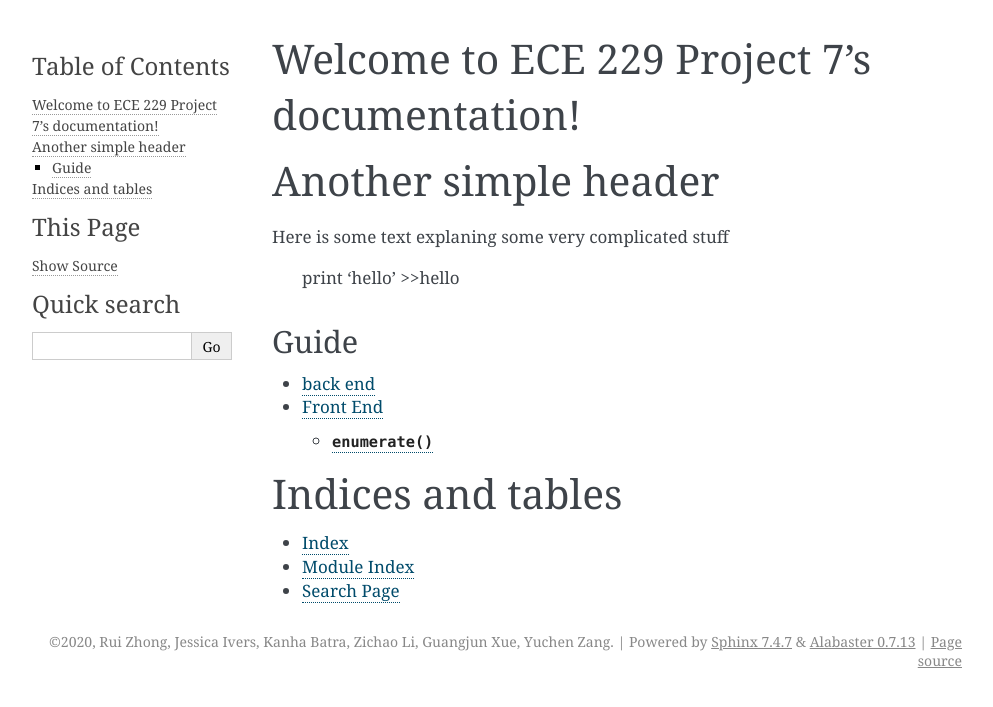
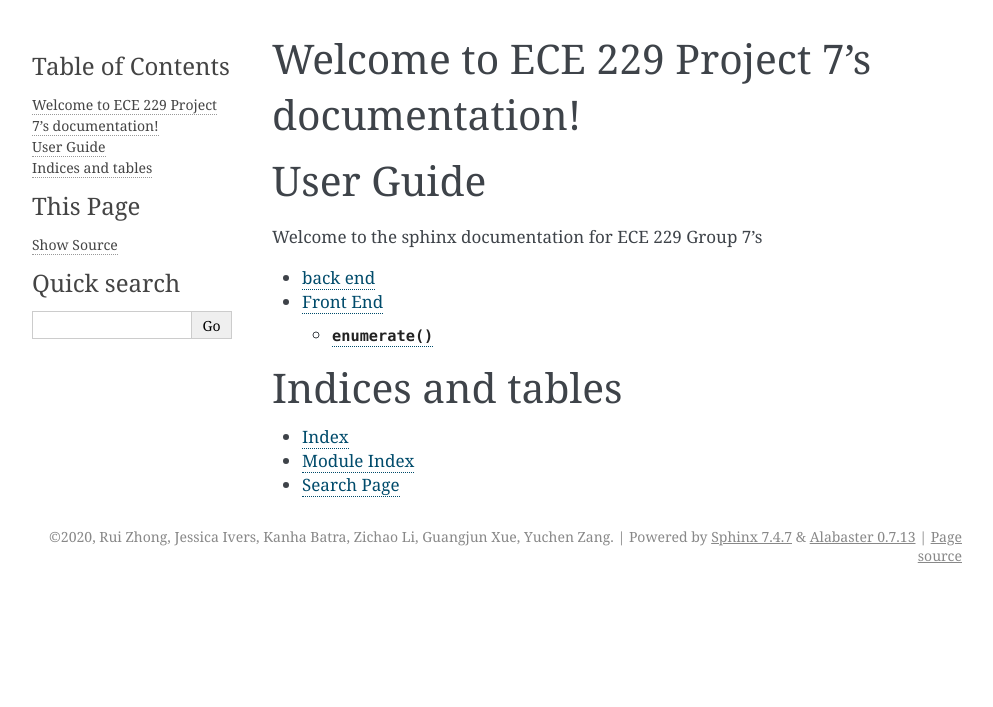
Before and after one commit to sourcefull/Group7-sphinx, a Sphinx documentation site: the page built from source/index.rst, in a window 1280 px wide. Shown: the top 707 px of the page, without its empty margins (148-1141 px from the left). Built offline with Sphinx 7.4.7, drawn with Linux system fonts in a browser that asks for light colours.

Commit message:
pushing new version

```diff
--- a/source/index.rst
+++ b/source/index.rst
@@ -1,16 +1,11 @@
 Welcome to ECE 229 Project 7's documentation!
 =============================================
 
-Another simple header
-=====================
+User Guide
+==========
 
-Here is some text explaning some very complicated stuff
+Welcome to the sphinx documentation for ECE 229 Group 7's
 
-    print 'hello'
-    >>hello
-
-Guide
-^^^^^
 
 .. toctree::
    :maxdepth: 2
```
Also changed, not shown: 5 other files.
